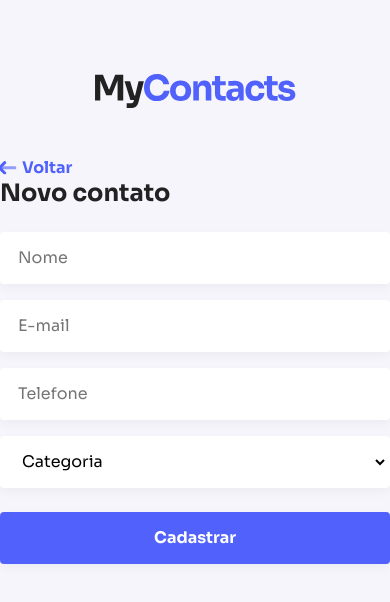
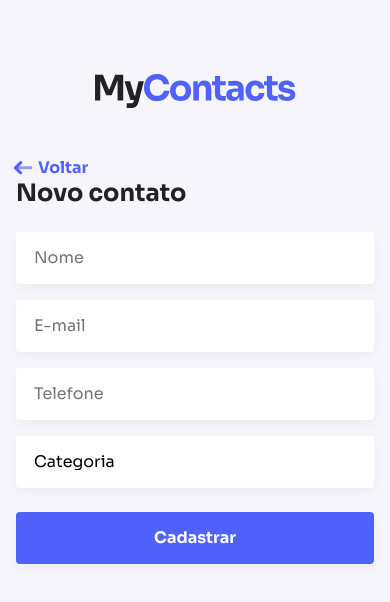
Before and after one commit to renanlimaleite/react-jsStack, a React (Create React App) app: page /new in a window 390 px wide. Shown: the top 602 px of the page. Built offline with nearby package versions, Linux system fonts and the light colour scheme.

Commit message:
add appearance none in mobile

```diff
--- a/src/components/App/styles.js
+++ b/src/components/App/styles.js
@@ -4,4 +4,5 @@ export const Container = styled.div`
   width: 100%;
   max-width: 500px;
   margin: 0 auto;
+  padding: 0 16px;
 `
--- a/src/components/Input.js
+++ b/src/components/Input.js
@@ -12,6 +12,7 @@ export const Input = styled.input`
   font-size: 16px;
   border: 2px solid transparent;
   transition: border-color 0.2s ease-in;
+  appearance: none;
 
   &:focus {
     border-color: ${({ theme }) => theme.colors.primary.main}
--- a/src/components/Select.js
+++ b/src/components/Select.js
@@ -12,6 +12,7 @@ export const Select = styled.select`
   font-size: 16px;
   border: 2px solid transparent;
   transition: border-color 0.2s ease-in;
+  appearance: none;
 
   &:focus {
     border-color: ${({ theme }) => theme.colors.primary.main}
--- a/src/pages/Home/home.js
+++ b/src/pages/Home/home.js
@@ -1,9 +1,9 @@
-import { Card, Container, Header, InputSearchContainer, ListContainer } from './styles'
-
+import { Link } from 'react-router-dom'
 import arrow from '../../assets/images/icons/arrow.svg'
 import edit from '../../assets/images/icons/edit.svg'
 import trash from '../../assets/images/icons/trash.svg'
-import { Link } from 'react-router-dom'
+import { Card, Container, Header, InputSearchContainer, ListContainer } from './styles'
+
 // import { Modal } from '../../components/Modal'
 // import { Loader } from '../../components/Loader/Loader'
 
```
